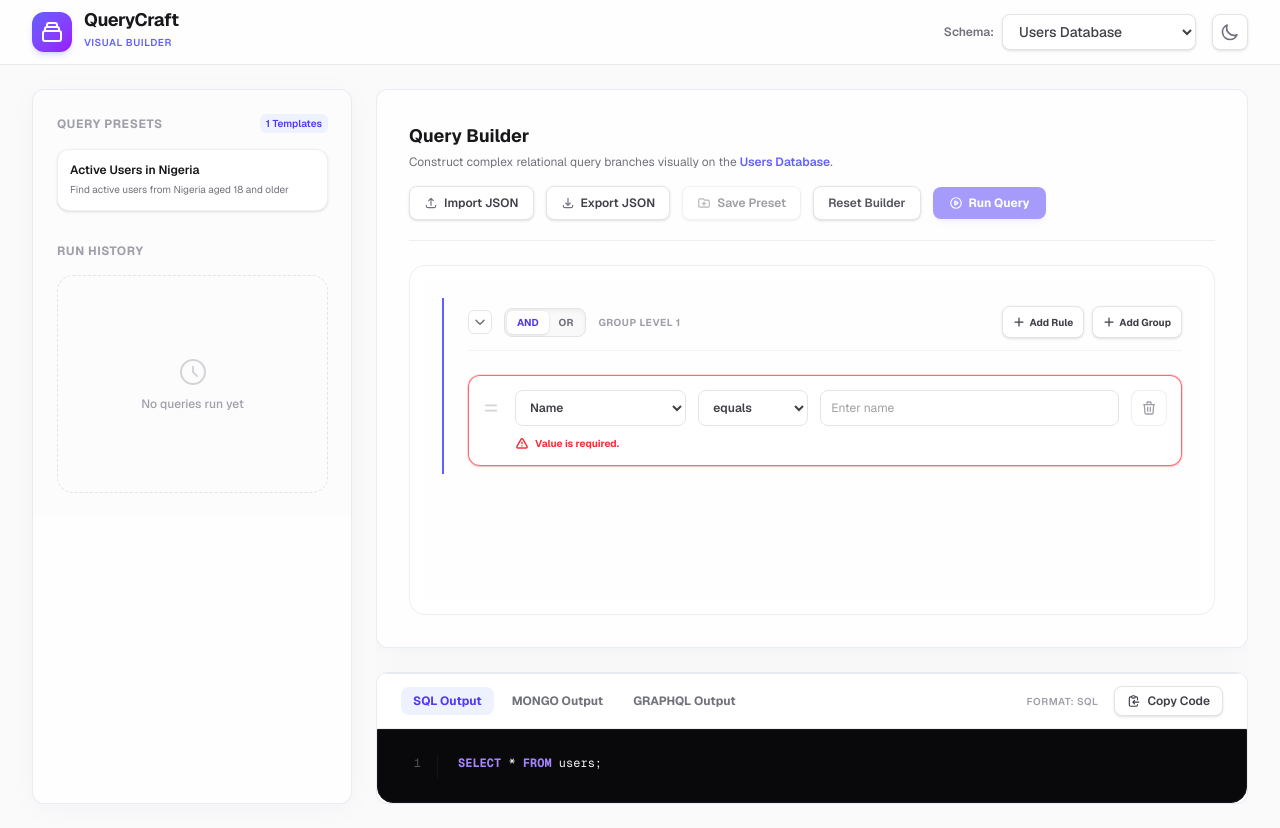
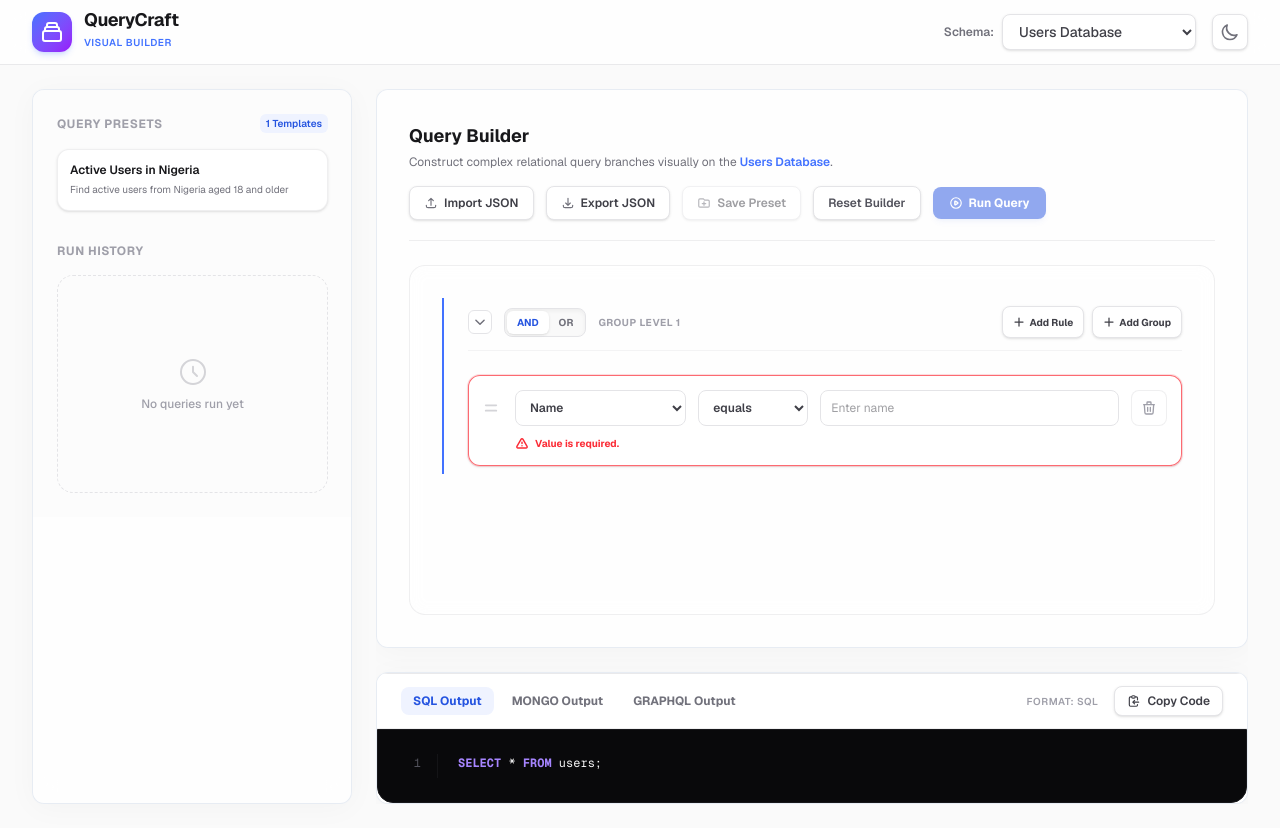
Before and after one commit to Cr8tiveDav/query-builder, a Next.js app: page / in a window 1280 px wide. Built offline with nearby package versions, Linux system fonts and the light colour scheme.

Commit message:
style: update brand color

```diff
--- a/package.json
+++ b/package.json
@@ -10,6 +10,7 @@
   },
   "dependencies": {
     "next": "16.2.6",
+    "next-themes": "^0.4.6",
     "react": "19.2.4",
     "react-dom": "19.2.4",
     "zustand": "^5.0.14"
--- a/src/app/globals.css
+++ b/src/app/globals.css
@@ -11,11 +11,11 @@
   --sidebar-bg: #ffffff;
   --sidebar-border: #e2e8f0;
 
-  --primary: 99 102 241; /* Indigo: #6366f1 */
-  --primary-hover: 79 70 229; /* #4f46e5 */
+  --primary: 66 114 255; /* Brand color: #4272FF */
+  --primary-hover: 37 84 224; /* #2554E0 */
   --secondary: 168 85 247; /* Purple: #a855f7 */
 
-  --accent-glow: rgba(99, 102, 241, 0.15);
+  --accent-glow: rgba(66, 114, 255, 0.15);
   --scroll-thumb: #cbd5e1;
   --scroll-track: #f1f5f9;
 }
@@ -30,7 +30,7 @@
   --sidebar-bg: #0c0c0e;
   --sidebar-border: #1e1e24;
 
-  --accent-glow: rgba(168, 85, 247, 0.15);
+  --accent-glow: rgba(66, 114, 255, 0.15);
   --scroll-thumb: #3f3f46;
   --scroll-track: #18181b;
 }
@@ -40,6 +40,18 @@
   --color-foreground: var(--foreground);
   --font-sans: var(--font-geist-sans), ui-sans-serif, system-ui, sans-serif;
   --font-mono: var(--font-geist-mono), ui-monospace, SFMono-Regular, monospace;
+
+  --color-indigo-50: #eff3ff;
+  --color-indigo-100: #dbe4ff;
+  --color-indigo-200: #c0cfff;
+  --color-indigo-300: #98b2ff;
+  --color-indigo-400: #688bff;
+  --color-indigo-500: #4272ff;
+  --color-indigo-600: #2554e0;
+  --color-indigo-700: #1c3fbf;
+  --color-indigo-800: #17339d;
+  --color-indigo-900: #172c7d;
+  --color-indigo-950: #0e184b;
 }
 
 body {
--- a/src/app/layout.tsx
+++ b/src/app/layout.tsx
@@ -1,6 +1,7 @@
 import type { Metadata } from "next";
 import { Geist, Geist_Mono } from "next/font/google";
 import "./globals.css";
+import { ThemeProvider } from "@/components/providers/ThemeProvider";
 
 const geistSans = Geist({
   variable: "--font-geist-sans",
@@ -13,8 +14,8 @@ const geistMono = Geist_Mono({
 });
 
 export const metadata: Metadata = {
-  title: "Create Next App",
-  description: "Generated by create next app",
+  title: "QueryCraft - Visual Query Builder",
+  description: "Construct complex relational queries visually",
 };
 
 export default function RootLayout({
@@ -25,9 +26,19 @@ export default function RootLayout({
   return (
     <html
       lang="en"
+      suppressHydrationWarning
       className={`${geistSans.variable} ${geistMono.variable} h-full antialiased`}
     >
-      <body className="min-h-full flex flex-col">{children}</body>
+      <body className="min-h-full flex flex-col">
+        <ThemeProvider
+          attribute="class"
+          defaultTheme="system"
+          enableSystem
+          disableTransitionOnChange
+        >
+          {children}
+        </ThemeProvider>
+      </body>
     </html>
   );
 }
--- a/src/components/layout/Header.tsx
+++ b/src/components/layout/Header.tsx
@@ -3,35 +3,21 @@
 import React, { useEffect, useState } from "react";
 import { useQueryStore } from "@/hooks/useQueryStore";
 import { SCHEMAS } from "@/utils/schemas";
+import { useTheme } from "next-themes";
 
 export const Header: React.FC = () => {
   const { currentSchema, setSchema } = useQueryStore();
-  const [theme, setTheme] = useState<"light" | "dark">("light");
+  const { theme, setTheme, resolvedTheme } = useTheme();
+  const [mounted, setMounted] = useState(false);
 
-  // Load and apply theme from localStorage/system
+  // Set mounted flag to avoid hydration errors
   useEffect(() => {
-    const savedTheme = localStorage.getItem("theme") as "light" | "dark" | null;
-    const prefersDark = window.matchMedia("(prefers-color-scheme: dark)").matches;
-    const initialTheme = savedTheme || (prefersDark ? "dark" : "light");
-
-    setTheme(initialTheme);
-    if (initialTheme === "dark") {
-      document.documentElement.classList.add("dark");
-    } else {
-      document.documentElement.classList.remove("dark");
-    }
+    setMounted(true);
   }, []);
 
   const toggleTheme = () => {
-    const nextTheme = theme === "light" ? "dark" : "light";
-    setTheme(nextTheme);
-    localStorage.setItem("theme", nextTheme);
-
-    if (nextTheme === "dark") {
-      document.documentElement.classList.add("dark");
-    } else {
-      document.documentElement.classList.remove("dark");
-    }
+    const activeTheme = theme === "system" ? resolvedTheme : theme;
+    setTheme(activeTheme === "light" ? "dark" : "light");
   };
 
   return (
@@ -96,7 +82,7 @@ export const Header: React.FC = () => {
             className="flex h-9 w-9 items-center justify-center rounded-lg border border-zinc-200 bg-white text-zinc-500 shadow-sm hover:bg-zinc-50 focus:outline-none dark:border-zinc-800 dark:bg-zinc-900 dark:text-zinc-400 dark:hover:bg-zinc-800"
             aria-label="Toggle Theme"
           >
-            {theme === "light" ? (
+            {!mounted || (theme === "system" ? resolvedTheme : theme) !== "dark" ? (
               // Moon Icon
               <svg
                 className="h-5 w-5"
--- /dev/null
+++ b/src/components/providers/ThemeProvider.tsx
@@ -0,0 +1,11 @@
+"use client";
+
+import * as React from "react";
+import { ThemeProvider as NextThemesProvider } from "next-themes";
+
+export function ThemeProvider({
+  children,
+  ...props
+}: React.ComponentProps<typeof NextThemesProvider>) {
+  return <NextThemesProvider {...props}>{children}</NextThemesProvider>;
+}
```
Also changed, not shown: 1 other file (tests, documents, lock files or other folders).
